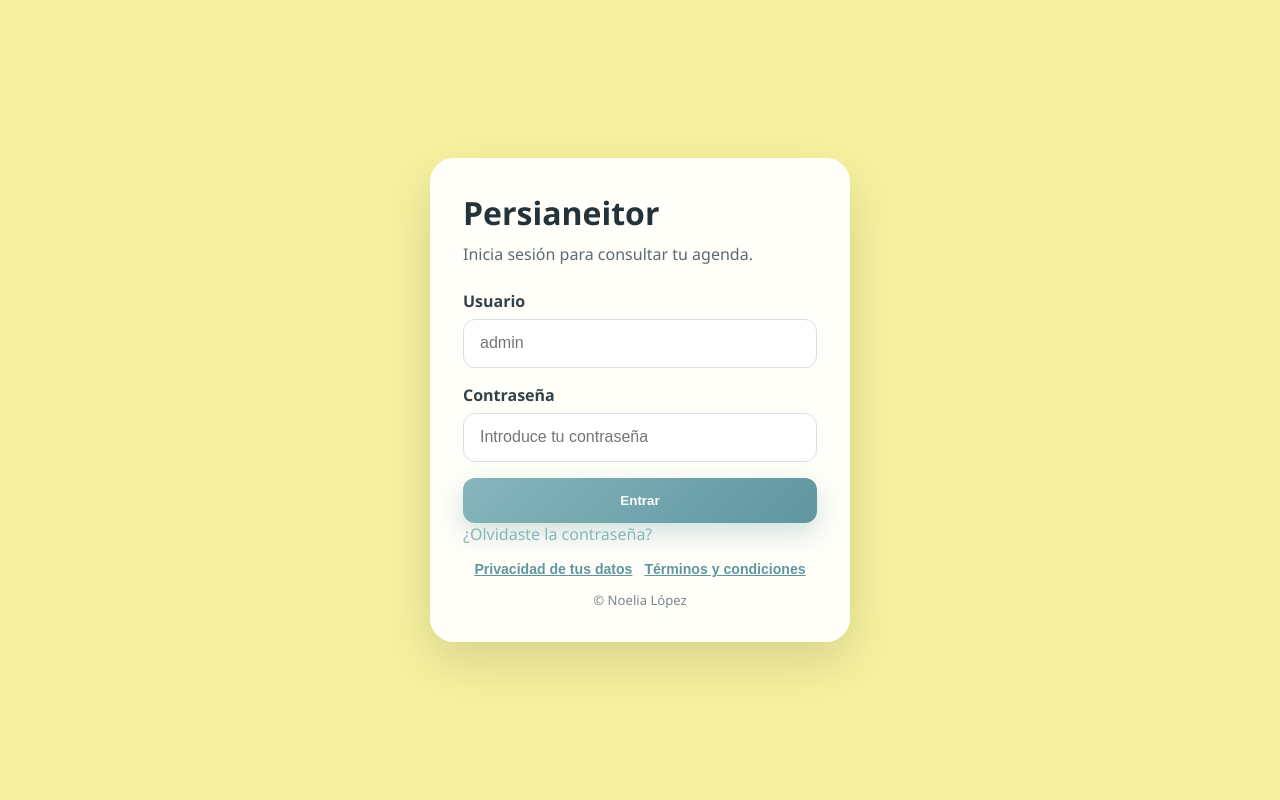
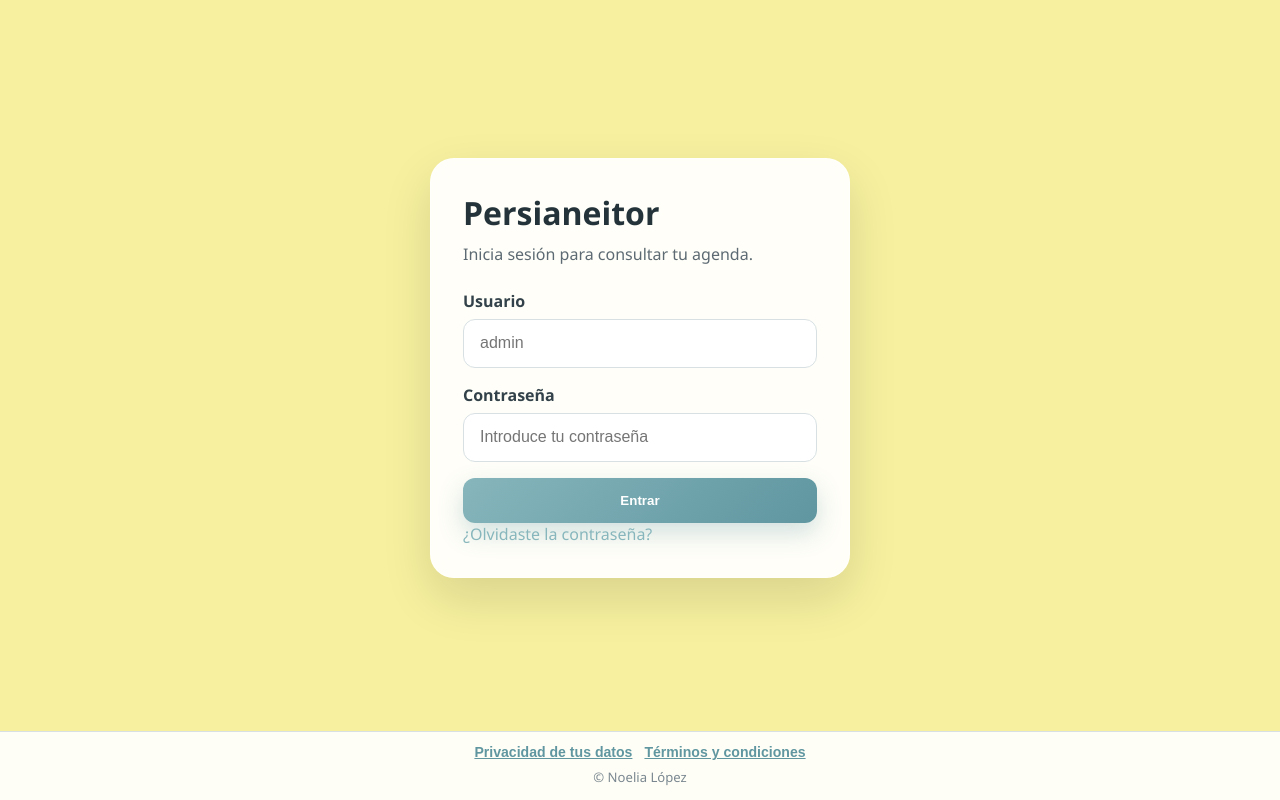
Before and after one commit to nologa/Persianeitor, an Angular app in the folder frontend/: page /login in a window 1280 px wide. Built offline with nearby package versions, Linux system fonts and the light colour scheme; no server answers.

Commit message:
corrección de errores

```diff
--- a/frontend/src/app/components/login/login.component.css
+++ b/frontend/src/app/components/login/login.component.css
@@ -4,7 +4,9 @@
   align-items: center;
   justify-content: center;
   padding: 2rem;
+  padding-bottom: 6rem;
   background: #f6f09f;
+  position: relative;
 }
 
 .login-card {
@@ -100,9 +102,16 @@
 }
 
 .login-footer {
-  margin-top: 1rem;
+  position: fixed;
+  left: 0;
+  right: 0;
+  bottom: 0;
+  padding: 0.75rem 1rem 0.9rem;
+  background: rgba(255, 255, 255, 0.9);
+  border-top: 1px solid #d8e0e3;
   color: #5d6a73;
   text-align: center;
+  z-index: 20;
 }
 
 .legal-links {
@@ -110,7 +119,7 @@
   justify-content: center;
   gap: 0.75rem;
   flex-wrap: wrap;
-  margin-top: 0.6rem;
+  margin-top: 0;
 }
 
 .legal-link {
@@ -176,7 +185,7 @@
 }
 
 .copyright {
-  margin: 0.9rem 0 0;
+  margin: 0.45rem 0 0;
   font-size: 0.82rem;
   color: #7a8790;
 }
--- a/frontend/src/app/components/login/login.component.html
+++ b/frontend/src/app/components/login/login.component.html
@@ -27,15 +27,16 @@
       <a routerLink="/forgot">¿Olvidaste la contraseña?</a>
     </div>
 
-    <div class="login-footer">
-      <div class="legal-links">
-        <button type="button" class="legal-link" (click)="openLegalModal('privacidad')">Privacidad de tus datos</button>
-        <button type="button" class="legal-link" (click)="openLegalModal('terminos')">Términos y condiciones</button>
-      </div>
+  </div>
 
-      <p class="copyright">© Noelia López</p>
+  <footer class="login-footer">
+    <div class="legal-links">
+      <button type="button" class="legal-link" (click)="openLegalModal('privacidad')">Privacidad de tus datos</button>
+      <button type="button" class="legal-link" (click)="openLegalModal('terminos')">Términos y condiciones</button>
     </div>
-  </div>
+
+    <p class="copyright">© Noelia López</p>
+  </footer>
 </div>
 
 <div class="legal-modal-backdrop" *ngIf="activeLegalModal" (click)="closeLegalModal()">
```
